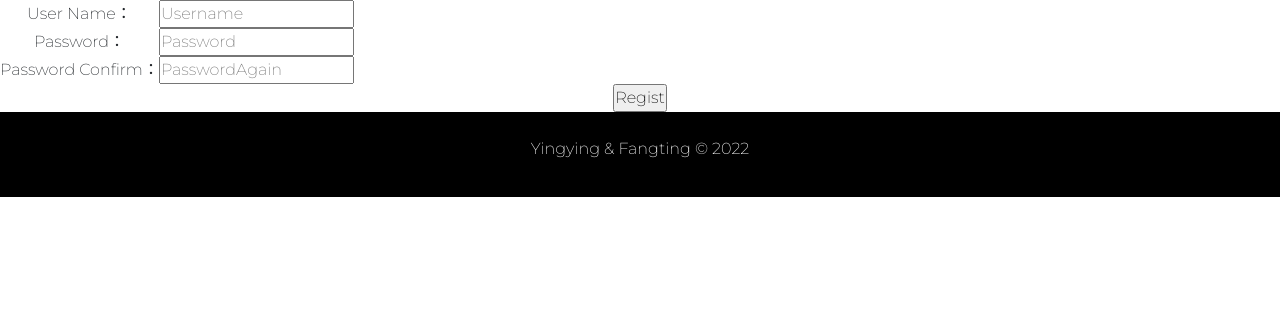
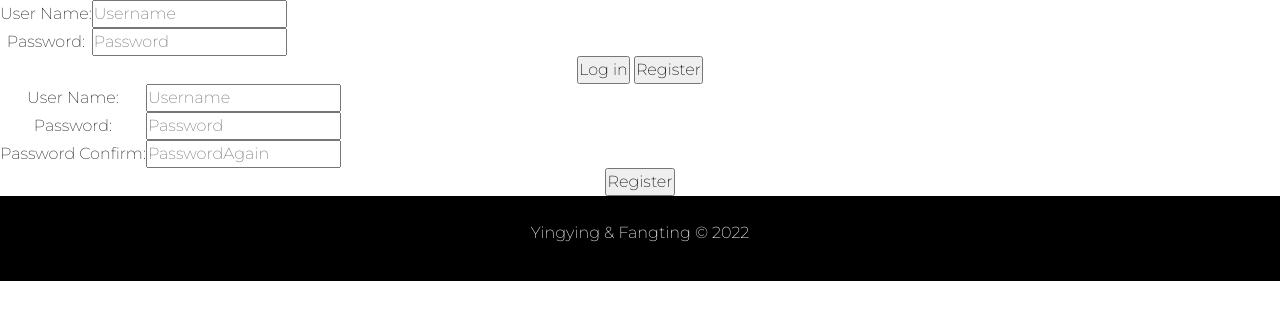
Before and after one commit to loveyamiyu/sodoku-design, a Flask app: page /regist/ in a window 1280 px wide. Shown: the part 76-396 px from the top of the page. Run offline with Flask 2, Linux system fonts and the light colour scheme; some libraries are stand-ins or nearby versions.

Commit message:
Log-in part

```diff
--- a/templates/registration.html
+++ b/templates/registration.html
@@ -4,25 +4,51 @@
 {% endblock %}
 
 {% block content %}
+<div class="login">
+    <form action="" method="post">
+        <table >
+            <tr>
+                <td>User Name:</td>
+                <td><input type="text" name="username" placeholder="Username" > </td>
+            </tr>
+            <tr>
+                <td>Password:</td>
+                <td><input type="password" name="password" placeholder="Password"></td>
+            </tr>
+        </table>
+
+        <tr>
+            <td><input type="submit" value="Log in"></td>
+        </tr>
+
+        <tr>
+            <td><input type="button" value="Register"></td>
+        </tr>
+
+    </form>
+
+</div>
+
+
 <div class="registration">
     <form action="" method="post">
         <table >
             <tr>
-                <td>User Name：</td>
+                <td>User Name:</td>
                 <td><input type="text" name="username" placeholder="Username" > </td>
             </tr>
             <tr>
-                <td>Password：</td>
+                <td>Password:</td>
                 <td><input type="password" name="password" placeholder="Password"></td>
             </tr>
             <tr>
-                <td>Password Confirm：</td>
+                <td>Password Confirm:</td>
                 <td><input type="password" name="password" placeholder="PasswordAgain"></td>
             </tr>
         </table>
 
         <tr>
-            <td><input type="submit" value="Regist"></td>
+            <td><input type="submit" value="Register"></td>
         </tr>
 
     </form>
```
